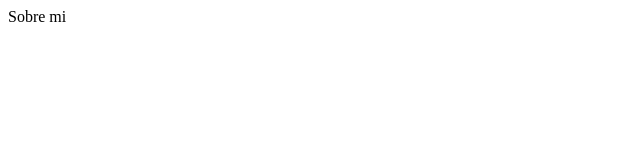
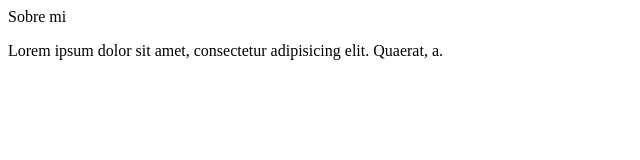
Before and after one commit to NaiGO4/miweb, a plain HTML site: page index.html in a window 1280 px wide. Shown: the whole page, without its empty margins (0-640 px from the left). Drawn offline with Linux system fonts and the light colour scheme.

Commit message:
utilizando la ramaB

```diff
--- a/index.html
+++ b/index.html
@@ -7,5 +7,6 @@
 </head>
 <body>
     <link rel="stylesheet" href="./about.html">Sobre mi
+    <p>Lorem ipsum dolor sit amet, consectetur adipisicing elit. Quaerat, a.</p>
 </body>
 </html>
```
